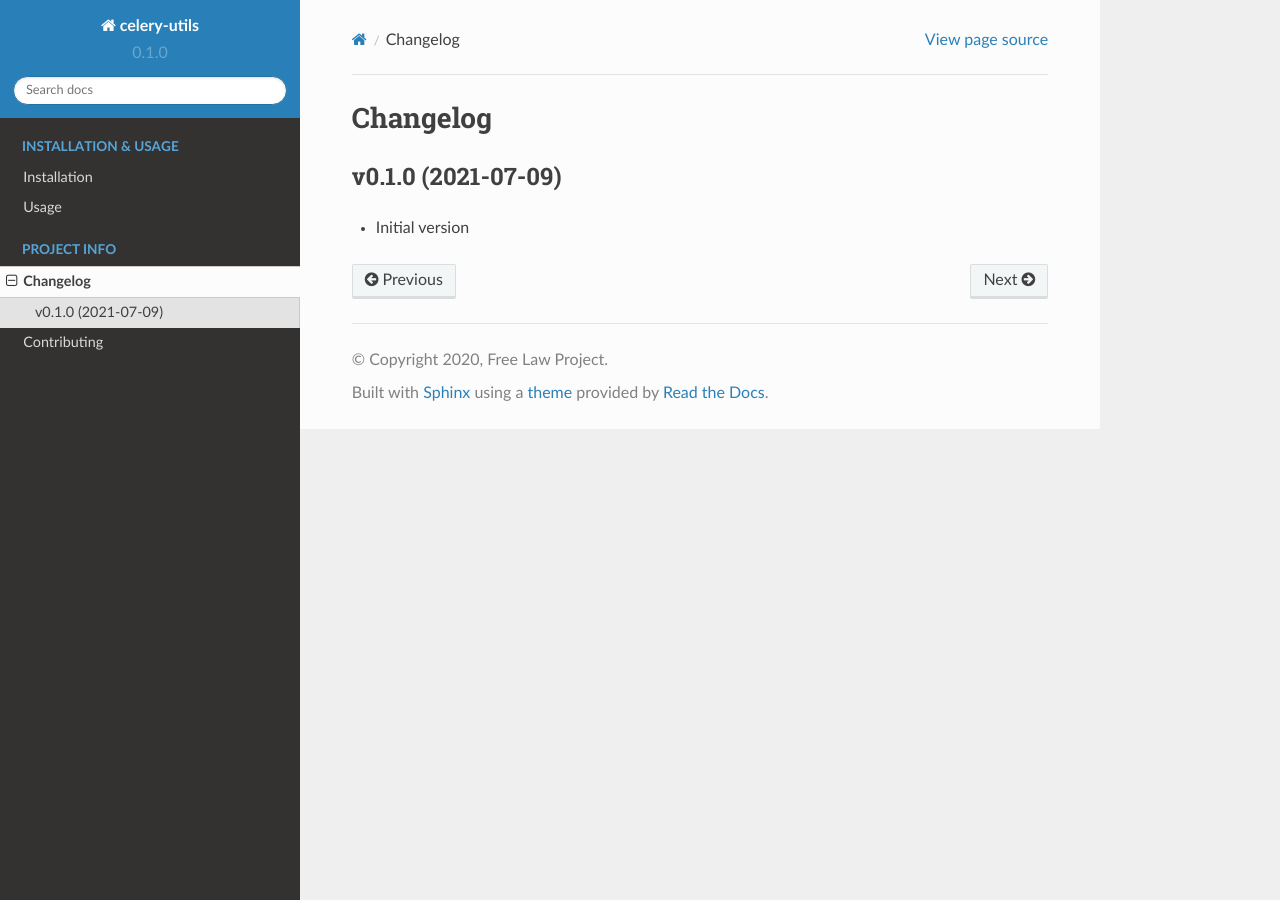
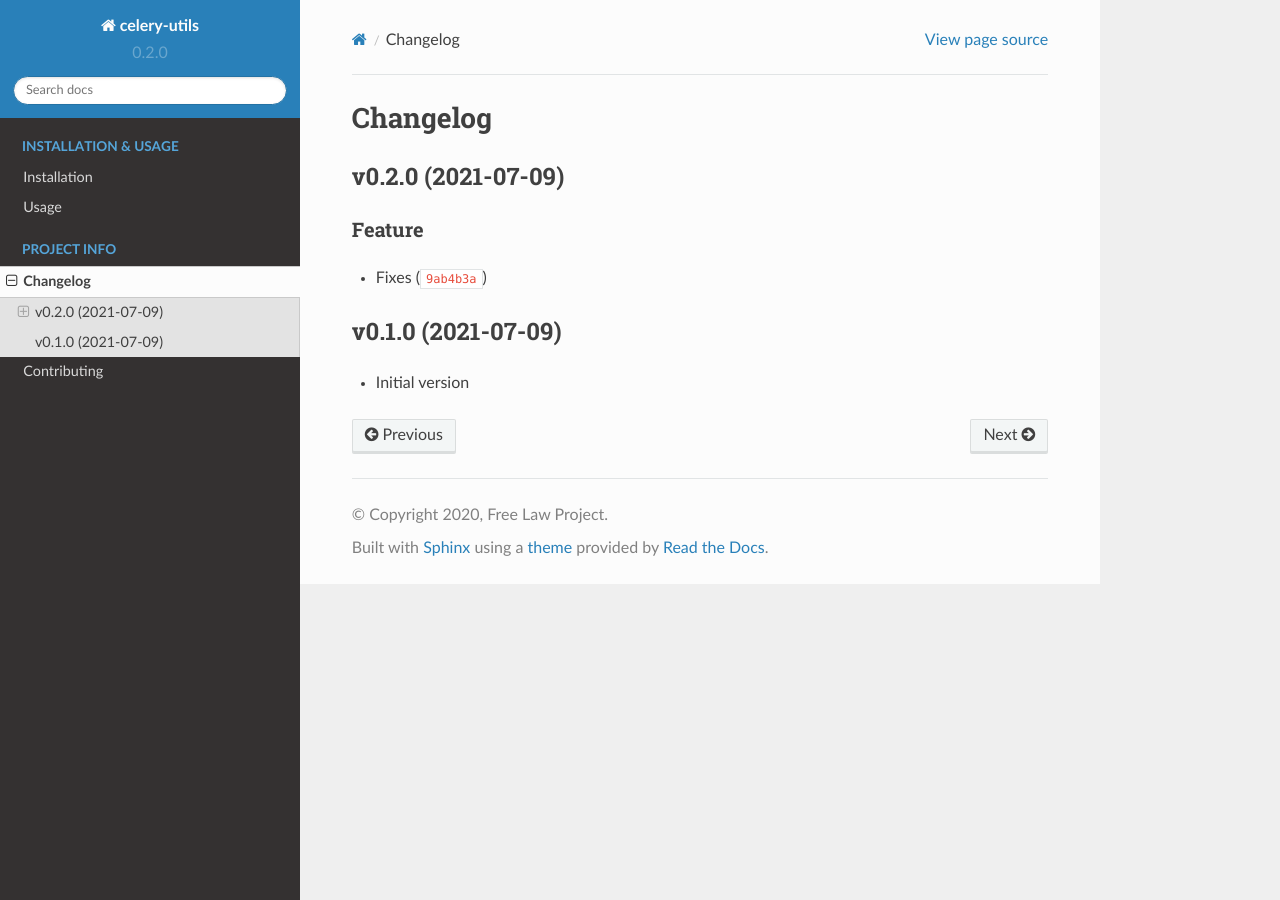
Before and after one commit to luzfcb/celery-utils, a Sphinx documentation site: the page built from docs/source/changelog.md, in a window 1280 px wide. Built offline with Sphinx 7.4.7 and the Read the Docs theme 2.0.0, drawn with Linux system fonts in a browser that asks for light colours.

Commit message:
0.2.0
Automatically generated by python-semantic-release

```diff
--- a/CHANGELOG.md
+++ b/CHANGELOG.md
@@ -2,5 +2,9 @@
 
 <!--next-version-placeholder-->
 
+## v0.2.0 (2021-07-09)
+### Feature
+* Fixes ([`9ab4b3a`](https://github.com/luzfcb/celery-utils/commit/9ab4b3a04fd06b22cbdac19185421c7fb2160569))
+
 ## v0.1.0 (2021-07-09)
 * Initial version
--- a/celery_utils/__init__.py
+++ b/celery_utils/__init__.py
@@ -1,4 +1,4 @@
-__version__ = "0.1.0"
+__version__ = "0.2.0"
 
 
 def add(n1, n2):
--- a/docs/source/conf.py
+++ b/docs/source/conf.py
@@ -20,7 +20,7 @@
 project = "celery-utils"
 copyright = "2020, Free Law Project"
 author = "Free Law Project"
-version = "0.1.0"
+version = "0.2.0"
 
 
 # -- General configuration ---------------------------------------------------
--- a/pyproject.toml
+++ b/pyproject.toml
@@ -1,6 +1,6 @@
 [tool.poetry]
 name = "celery-utils"
-version = "0.1.0"
+version = "0.2.0"
 description = "A collection of reusable Celery utilities"
 authors = ["Free Law Project <info@free.law>"]
 maintainers = ["Free Law Project <info@free.law>"]
```
